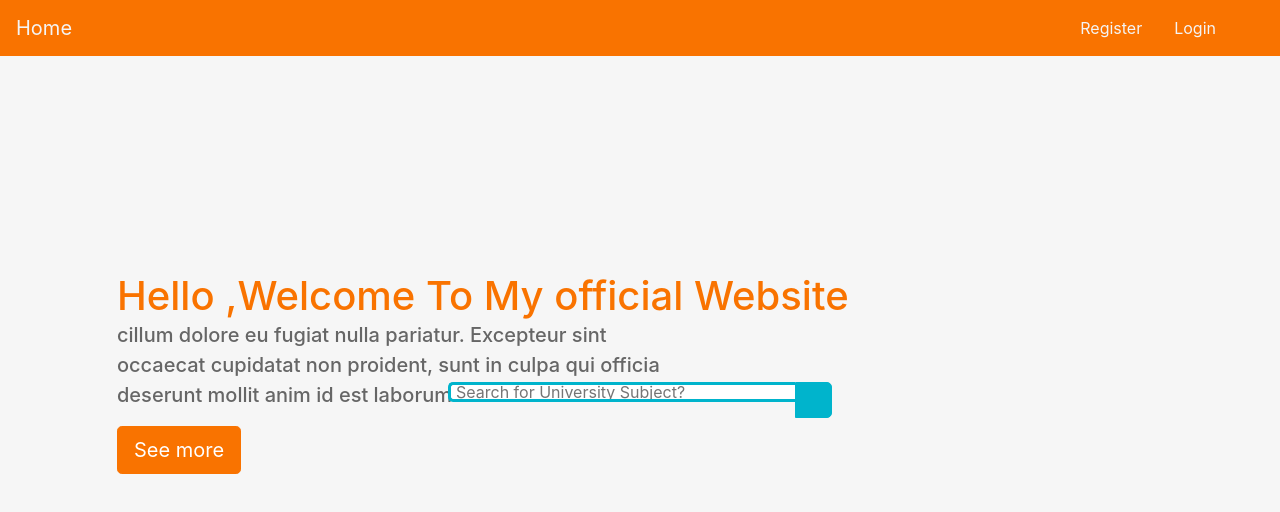
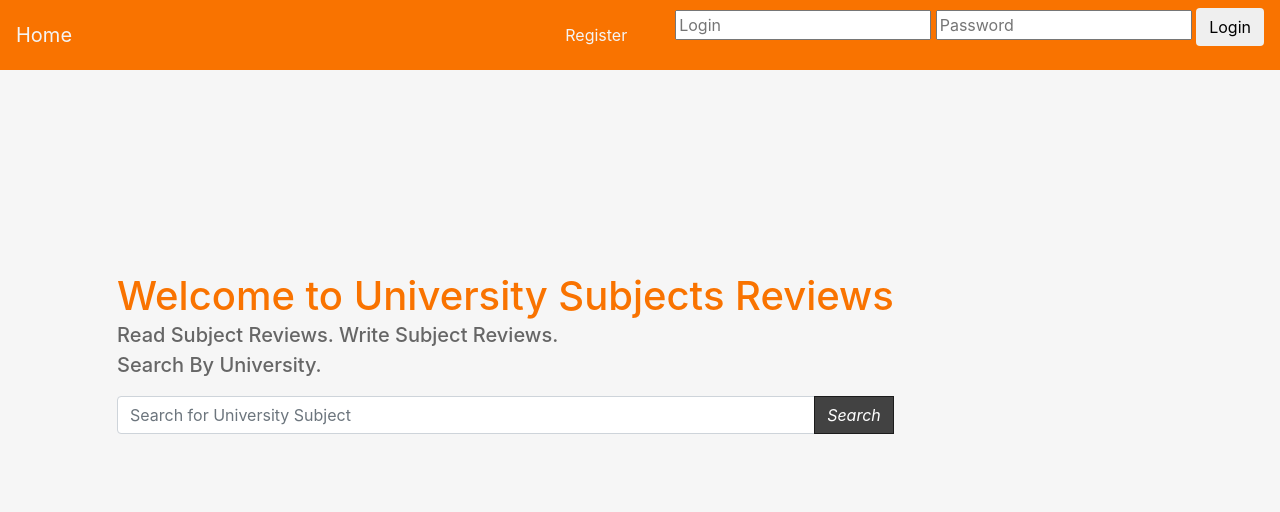
Before and after one commit to zoro9095/ASD-app, a website: page index.html in a window 1280 px wide. Drawn offline with nearby package versions, Linux system fonts and the light colour scheme; files whose address does not match are found by name.

Commit message:
First proper commit to the repo after adding codeship and heroku

```diff
--- a/CSS/main.css
+++ b/CSS/main.css
@@ -60,53 +60,32 @@
 .description p {
   color: #666;
   font-size: 20px;
-  width: 50%;
+  width: 65%;
   line-height: 1.5;
 }
-.description button {
-  border: 1px solid #f97300;
-  background: #f97300;
+
+.has-search .form-control {
+  padding-left: 2.375rem;
+}
+
+.input-group {
+  width: 100%;
+}
+
+.btn-search {
+  background: #424242;
+  border-radius: 0;
+  color: #fff;
+  border-width: 1px;
+  border-style: solid;
+  border-color: #1c1c1c;
+}
+.btn-search:link,
+.btn-search:visited {
   color: #fff;
 }
-
-.search {
-  width: 100%;
-  position: relative;
-  display: flex;
+.btn-search:active,
+.btn-search:hover {
+  background: #1c1c1c;
+  color: #fff;
 }
-
-.searchTerm {
-  width: 100%;
-  border: 3px solid #00b4cc;
-  border-right: none;
-  padding: 5px;
-  height: 20px;
-  border-radius: 5px 0 0 5px;
-  outline: none;
-  color: #9dbfaf;
-}
-
-.searchTerm:focus {
-  color: #00b4cc;
-}
-
-.searchButton {
-  width: 40px;
-  height: 36px;
-  border: 1px solid #00b4cc;
-  background: #00b4cc;
-  text-align: center;
-  color: #fff;
-  border-radius: 0 5px 5px 0;
-  cursor: pointer;
-  font-size: 20px;
-}
-
-/*Resize the wrap to see the search bar change!*/
-.wrap {
-  width: 30%;
-  position: absolute;
-  top: 50%;
-  left: 50%;
-  transform: translate(-50%, -50%);
-}
--- a/index.html
+++ b/index.html
@@ -32,10 +32,18 @@
           <li class="nav-item">
             <a class="nav-link" data-value="register" href="#">Register</a>
           </li>
-          <li class="nav-item">
-            <a class="nav-link " data-value="login" href="#">Login</a>
-          </li>
         </ul>
+
+        <form class="navbar-form pull-right" action="/login" method="POST">
+          <input type="text" class="span2" placeholder="Login" name="email" />
+          <input
+            type="password"
+            class="span2"
+            placeholder="Password"
+            name="password"
+          />
+          <input type="submit" value="Login" class="btn" />
+        </form>
       </div>
     </nav>
 
@@ -44,26 +52,23 @@
       <div class="container">
         <div class="description ">
           <h1>
-            Hello ,Welcome To My official Website
+            Welcome to University Subjects Reviews
             <p>
-              cillum dolore eu fugiat nulla pariatur. Excepteur sint occaecat
-              cupidatat non proident, sunt in culpa qui officia deserunt mollit
-              anim id est laborum.
+              Read Subject Reviews. Write Subject Reviews. Search By University.
             </p>
-            <button class="btn btn-outline-secondary btn-lg">See more</button>
+            <div class="input-group">
+              <input
+                type="text"
+                class="form-control"
+                placeholder="Search for University Subject"
+              />
+              <div class="input-group-append">
+                <button class="btn btn-search" type="button">
+                  <i class="fa fa-search fa-fw">Search</i>
+                </button>
+              </div>
+            </div>
           </h1>
-        </div>
-        <div class="wrap">
-          <div class="search">
-            <input
-              type="text"
-              class="searchTerm"
-              placeholder="Search for University Subject?"
-            />
-            <button type="submit" class="searchButton">
-              <i class="fa fa-search"></i>
-            </button>
-          </div>
         </div>
       </div>
     </header>
```
Also changed, not shown: package.json (added, +27 -0 lines), server.js (added, +29 -0 lines), user.html (added, +67 -0 lines), 1 other file.
